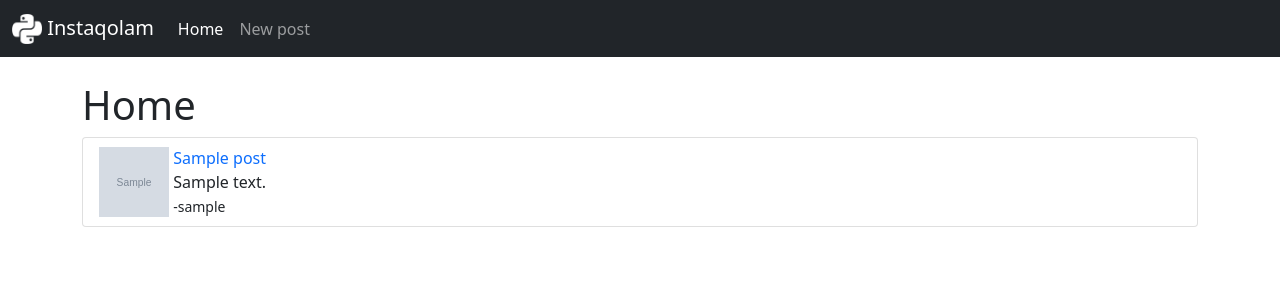
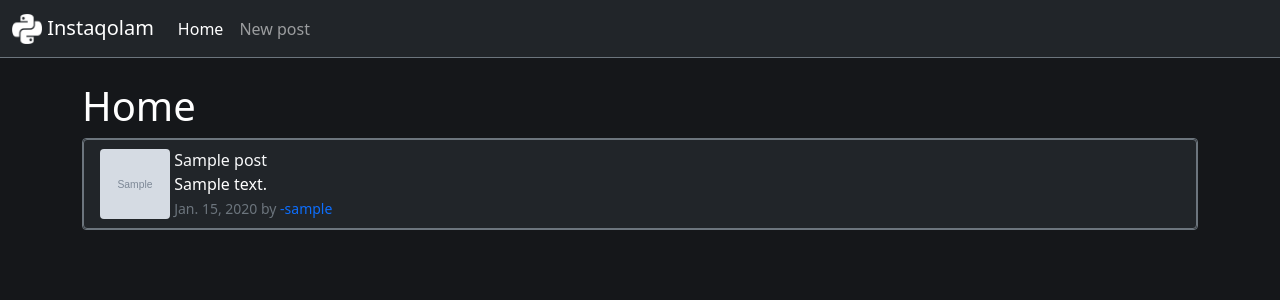
Before and after one commit to XShaygaND/instaqolam, a Django app: page / in a window 1280 px wide. Shown: the top 300 px of the page. Run offline with Django 4.2, Linux system fonts and the light colour scheme; tables that the repository leaves empty hold one stand-in row (values such as "Sample post"); grey boxes marked "Sample" are stand-in pictures.

Commit message:
fix: Fix the media and static files and post logo
update gitignore to ignore user data
add MEDIA_URL, MEDIA_ROOT, STATICFILES_DIRS to settings.py
add media url to urls.py
create and migrate post publish date
reformat index and base templates for for better visuals
move static folder to the main dir

```diff
--- a/instaqolam/urls.py
+++ b/instaqolam/urls.py
@@ -1,7 +1,9 @@
 from django.contrib import admin
 from django.urls import path, include
+from django.conf import settings
+from django.conf.urls.static import static
 
 urlpatterns = [
     path('', include('posts.urls')),
     path('admin/', admin.site.urls),
-]
+]+ static(settings.MEDIA_URL, document_root= settings.MEDIA_ROOT)
--- a/posts/models.py
+++ b/posts/models.py
@@ -1,21 +1,21 @@
 from django.db import models
+from django.contrib.auth.models import User
 
-from django.contrib.auth.models import User
+from datetime import datetime
+
+def get_file_path(instance, filename):
+    file_extension = filename.split('.')[-1]
+    return f'user_{instance.author}/{instance.pub_date.strftime("%Y/%B/%a-%M")}/logo.{file_extension}'
 
 
 class Post(models.Model):
 
     title = models.CharField(max_length=75)
     body = models.TextField()
-    logo = models.ImageField(upload_to=f'user_data/', default='static/placeholder.png')
+    logo = models.ImageField(upload_to=get_file_path, blank=True)
     author = models.ForeignKey(User, on_delete=models.CASCADE)
+    pub_date = models.DateTimeField(default=datetime.now())
 
 
     def __str__(self):
         return str(self.author) + ' | ' + self.title
-
-    def get_short_body(self):
-        if len(self.body) > 50:
-            return self.body[:50] + '...'
-        else:
-            return self.body
--- a/posts/templates/posts/base.html
+++ b/posts/templates/posts/base.html
@@ -16,10 +16,10 @@
     <link href="https://cdn.jsdelivr.net/npm/bootstrap@5.1.3/dist/css/bootstrap.min.css" rel="stylesheet" integrity="sha384-1BmE4kWBq78iYhFldvKuhfTAU6auU8tT94WrHftjDbrCEXSU1oBoqyl2QvZ6jIW3" crossorigin="anonymous">
     <link rel="shortcut icon" href="{% static 'favicon.ico' %}">
 </head>
-<body>
-    <nav class="navbar navbar-expand-lg navbar-dark bg-dark">
+<body class="text-white" style="background-color: #15171a;">
+    <nav class="navbar navbar-expand-lg navbar-dark bg-dark border-bottom border-secondary border-opacity-10">
       <div class="container-fluid">
-          <a class="navbar-brand" href="{% url 'index' %}">
+        <a class="navbar-brand" href="#">
           <img src="{% static 'favicon.ico' %}" alt="" width="30" height="30" class="d-inline-block align-text-top">
           Instaqolam
         </a>
@@ -29,7 +29,7 @@
         <div class="collapse navbar-collapse" id="navbarSupportedContent">
           <ul class="navbar-nav me-auto mb-2 mb-lg-0">
             <li class="nav-item">
-                <a class="nav-link active" aria-current="page" href="{% url 'index' %}">Home</a>
+              <a class="nav-link active" aria-current="page" href="#">Home</a>
             </li>
             <li class="nav-item">
               <a class="nav-link" href="#">New post</a>
--- a/posts/templates/posts/index.html
+++ b/posts/templates/posts/index.html
@@ -1,4 +1,6 @@
 {% extends 'posts/base.html' %}
+
+{% load static %}
 
 {% block title %}
 Home
@@ -11,16 +13,24 @@ Home
 <h1>Home</h1>
 
 {% if post_list %}
-    <ul class="list-group">
+    <ul class="list-group border border-secondary">
     {% for post in post_list %}
-        <li class="list-group-item">
-            <img src="{{ post.logo }}" alt="" width="70" height="70" class="d-inline-block align-text-bottom">
-            <div class="d-inline-block">
-                <a href="{% url 'detail' post.pk %}" class="text-decoration-none">{{ post.title }}</a>
+        <li class="list-group-item bg-dark text-white border border-secondary">
+            <a href=""><img src="
+
+            {% if post.logo %}
+                {{ post.logo.url }}
+            {% else %}
+                {% static 'posts/placeholder.png' %}
+            {% endif %}
+
+            " alt="" style="height: 70px; width: 70px; object-fit: cover;" class="rounded d-inline-block align-text-bottom"></a>
+            <div class="d-inline-block text-wrap">
+                <a href="" class="text-decoration-none text-light">{{ post.title }}</a>
                 <br>
-                <span>{{ post.get_short_body }}</span>
+                <span>{{ post.body|slice:50 }}</span>
                 <br>
-                <small>-{{ post.author }}</small>
+                <small><span class="text-secondary">{{ post.pub_date.date }} by <a href="" class="text-decoration-none">-{{ post.author }}</a></span></small>
             </div>
         </li>
     {% endfor %}
```
Also changed, not shown: instaqolam/settings.py (+10 -0 lines), posts/migrations/0003_post_pub_date_alter_post_logo.py (added), static/favicon.ico (renamed from posts/static/favicon.ico), static/posts/placeholder.png (renamed from posts/static/placeholder.png), 1 other file. Lines whose indentation alone changed are shown as unchanged.
